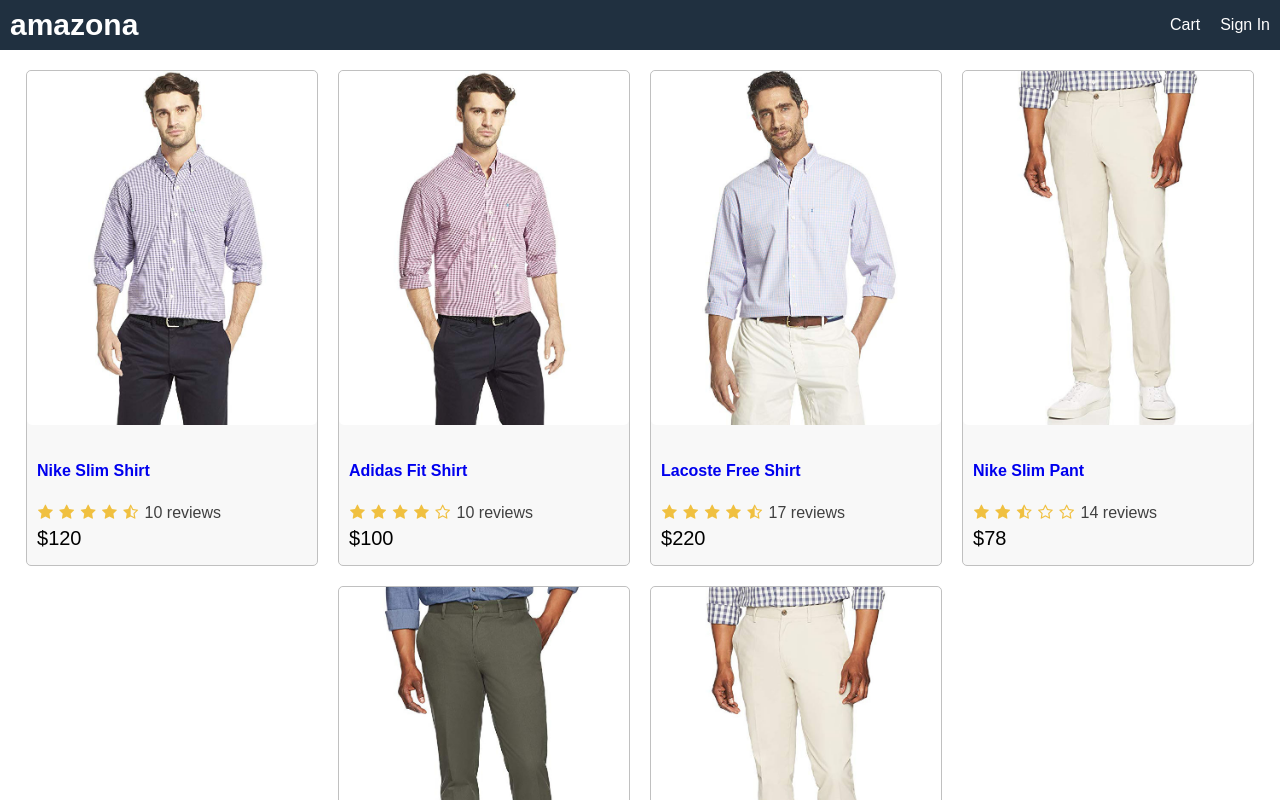
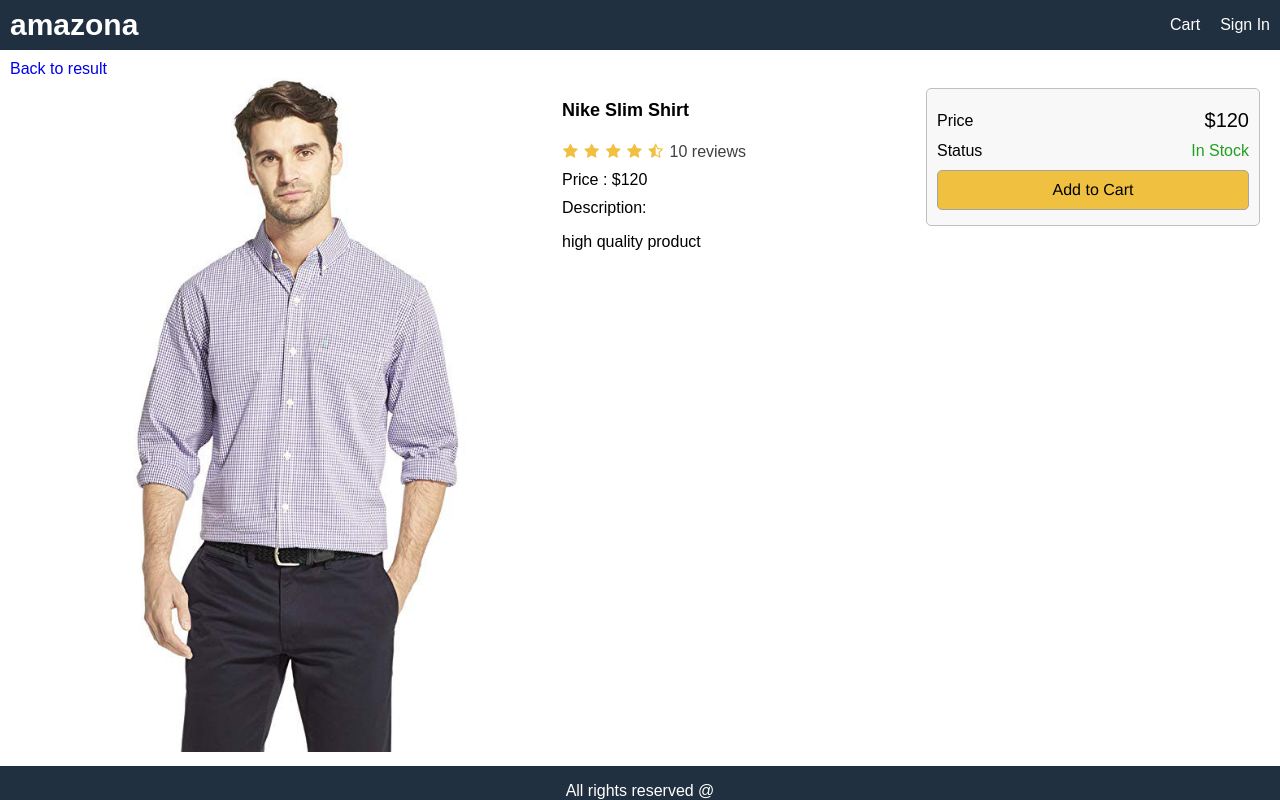
Before and after one commit to sumanyaram/amazona, a React (Create React App) app in the folder frontend/: page /product/1 in a window 1280 px wide. Shown: the top 800 px of the page. Built offline with nearby package versions, Linux system fonts and the light colour scheme.

Commit message:
add router and product pages

```diff
--- a/frontend/package.json
+++ b/frontend/package.json
@@ -8,6 +8,7 @@
     "@testing-library/user-event": "^12.8.3",
     "react": "^17.0.2",
     "react-dom": "^17.0.2",
+    "react-router-dom": "^5.2.0",
     "react-scripts": "4.0.3",
     "web-vitals": "^1.1.2"
   },
--- a/frontend/src/App.js
+++ b/frontend/src/App.js
@@ -1,9 +1,11 @@
 import React from 'react';
-import Product from './components/product';
-import data from './data';
+import { BrowserRouter, Route } from 'react-router-dom';
+import HomeScreen from './screens/HomeScreen';
+import ProductScreen from './screens/ProductScreen';
 
 function App() {
     return (
+        <BrowserRouter>
         <div className="grid-container">
         <header className="row">
             <div>
@@ -17,20 +19,14 @@
 
         </header>
         <main>
-            <div>
-                <div className="row center">
-                    {
-                        data.products.map((product) => (
-                        <Product key={product._id} product={product}></Product>
-                        ) )
-                    }
-                </div>
-            </div>
+            <Route path="/product/:id" component={ProductScreen}></Route>
+            <Route path="/" component={HomeScreen} exact={true}></Route>
         </main>
         <footer className="row center">
             All rights reserved @
         </footer>
     </div>
+    </BrowserRouter>
     );
 }
 
--- a/frontend/src/index.css
+++ b/frontend/src/index.css
@@ -81,6 +81,34 @@
   color: #ff8000;
 }
 
+ul {
+  padding: 0;
+  margin: 0;
+  list-style-type: none;
+}
+li {
+  margin-top: 1rem;
+}
+button {
+  padding: 1rem;
+  border-radius: 0.5rem;
+  border: 0.1rem #a4a4a4 solid;
+  font-size: 1.6rem;
+  font-family: Helvetica, Arial, sans-serif;
+  -webkit-font-smoothing: antialiased;
+  -moz-osx-font-smoothing: grayscale;
+  background-color: #f8f8f8;
+  cursor: pointer;
+}
+button:hover {
+  border: 0.1rem #404040 solid;
+}
+button.primary {
+  background-color: #f0c040;
+}
+button.block {
+  width: 100%;
+}
 
 /* Header - a nodes*/
 
@@ -116,6 +144,19 @@
   justify-content: center;
 }
 
+.row.top {
+  align-items: flex-start;
+}
+
+
+.col-2 {
+  flex: 2 1 25rem;
+}
+
+.col-1{
+  flex: 1 1 50rem;
+}
+
 
 /* Image */
 
@@ -128,6 +169,9 @@
   width: 100%;
 }
 
+img.large {
+  width: 100%;
+}
 
 /* Card */
 
@@ -161,3 +205,11 @@
 .rating span:last-child {
   color: #404040
 }
+
+/* Alert */
+.success {
+  color: #20a020;
+}
+.error {
+  color: #a02020;
+}
--- /dev/null
+++ b/frontend/src/screens/HomeScreen.js
@@ -0,0 +1,20 @@
+import React from 'react'
+
+import Product from '../components/product';
+import data from '../data';
+
+function HomeScreen() {
+    return (
+        <div>
+            <div className="row center">
+                {
+                    data.products.map((product) => (
+                    <Product key={product._id} product={product}></Product>
+                    ) )
+                }
+            </div>
+        </div>
+    )
+}
+
+export default HomeScreen
--- /dev/null
+++ b/frontend/src/screens/ProductScreen.js
@@ -0,0 +1,75 @@
+import React from 'react'
+import { Link } from 'react-router-dom';
+import Rating from '../components/rating';
+import data from '../data'
+
+function ProductScreen(props) {
+    const product = data.products.find((x => x._id === props.match.params.id));
+    if (!product)
+    {
+        return <div> Product does not exist.</div>
+    }
+
+
+    return (
+        <div>
+            <Link to="/">Back to result</Link>
+            <div className="row top">
+                <div className="col-1">
+                    <img className="large" src={product.image} alt={product.name}></img>
+                </div>
+                <div className="col-2">
+                    <ul>
+                        <li>
+                            <h1>{product.name}</h1>
+                        </li>
+                        <li>
+                            <Rating
+                              rating={product.rating}
+                              numViews={product.numReviews}>
+                            </Rating>
+                        </li>
+                        <li>
+                            Price : ${product.price}
+                        </li>
+                        <li>
+                            Description:
+                            <p>{product.description}</p>
+                        </li>
+                    </ul>
+                </div>
+                <div className="col-2">
+                    <div className="card card-body">
+                        <ul>
+                            <li>
+                                <div className="row">
+                                    <div>Price</div>
+                                    <div className="price">${product.price}</div>
+                                </div>
+                            </li>
+                            <li>
+                                <div className="row">
+                                    <div>Status</div>
+                                    <div>
+                                        {product.countInStock > 0 ?
+                                        (
+                                            <span className="success">In Stock</span>
+                                        ):
+                                        (
+                                            <span className="error">Not available</span>
+                                        )}
+                                    </div>
+                                </div>
+                            </li>
+                            <li>
+                                <button className="primary block">Add to Cart</button>
+                            </li>
+                        </ul>
+                    </div>
+                </div>
+            </div>
+        </div>
+    )
+}
+
+export default ProductScreen
```
Also changed, not shown: 2 other files (tests, documents, lock files or other folders).
